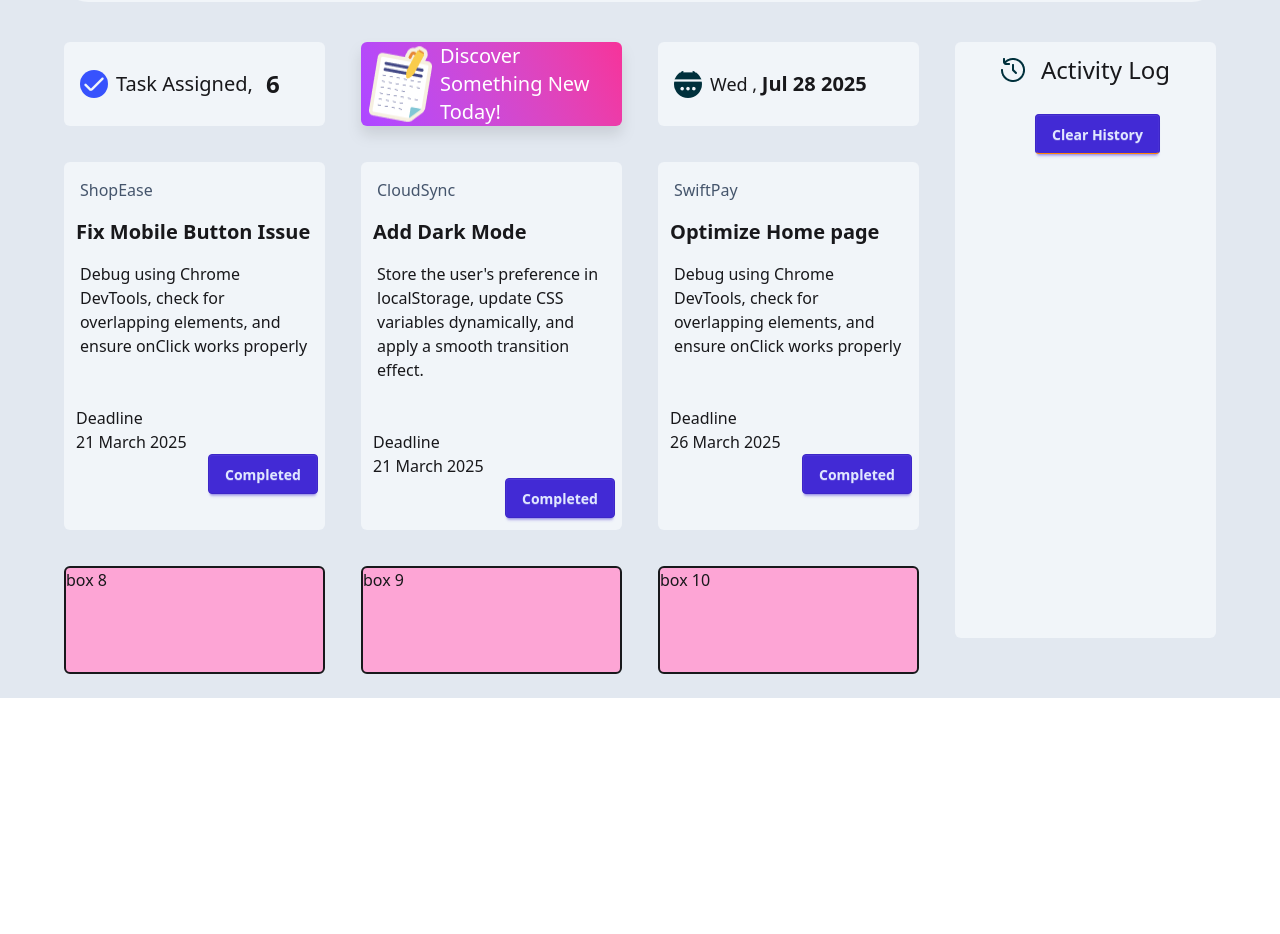
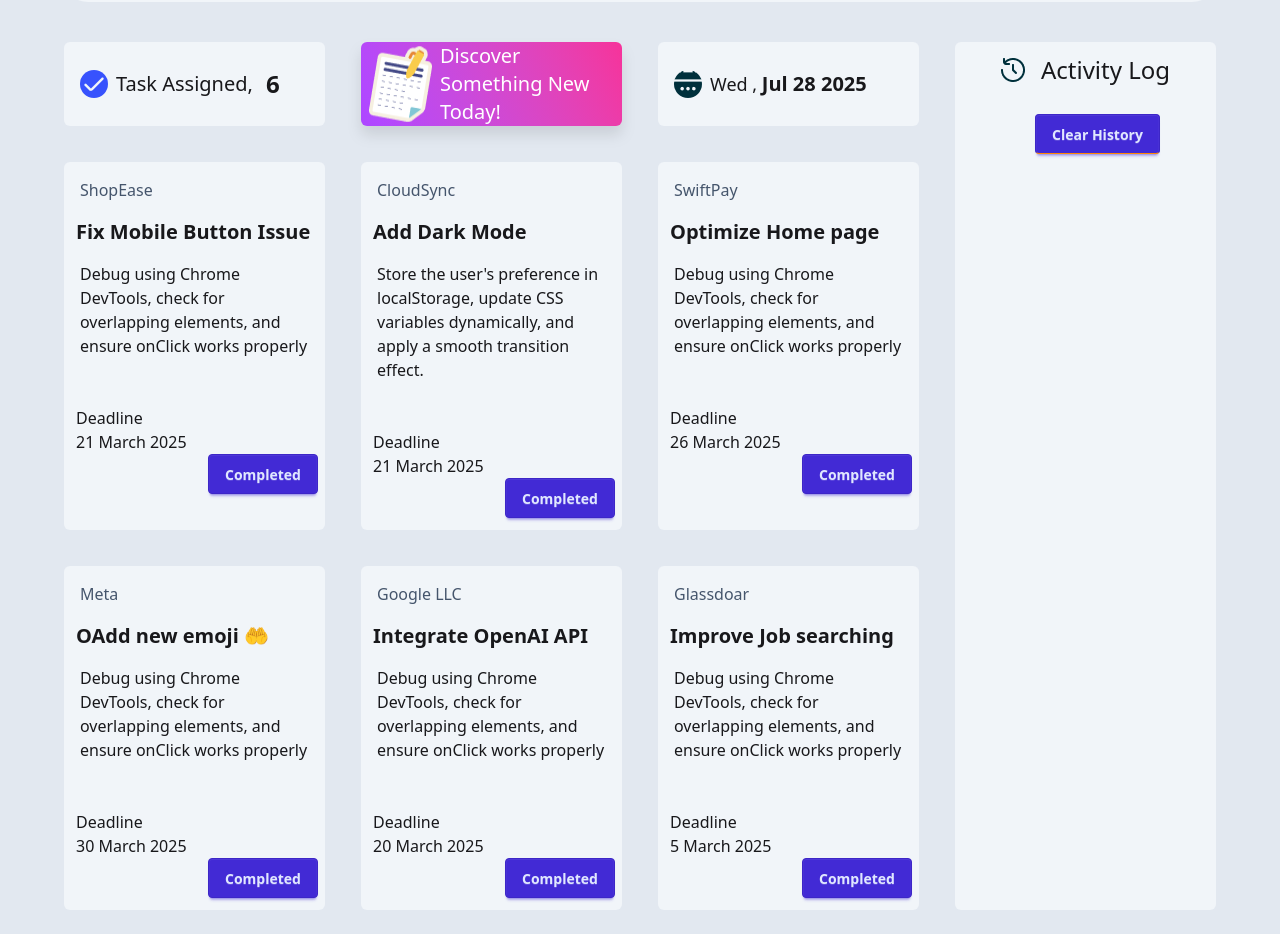
Before and after one commit to Shofi118/assigment-5, a plain HTML site: page index.html in a window 1280 px wide. Shown: the part 142-1076 px from the top of the page. Before the commit the page ends 840 px from the top, so only its background shows below. Drawn offline with nearby package versions, Linux system fonts and the light colour scheme.

Commit message:
added an all section done

```diff
--- a/index.html
+++ b/index.html
@@ -24,7 +24,7 @@
                 <div class="flex gap-8 mr-4">
                     <div class="flex">
                         <img src="images/checkbox.png" alt="">
-                        <h1 class="text-3xl font-bold">23</h1>
+                        <h1 id="add-point" class="text-3xl font-bold">23</h1>
                     </div >
                     <button id="theam"><div><img id="" src="images/theme-btn.png" alt=""></div></button>
                 </div>
@@ -50,7 +50,7 @@
                         <span class="text-xl font-semibold">Jul 28 2025</span> </p>
 
                 </div>
-                <div class="row-span-10 rounded-md bg-slate-100">
+                <div class="row-span-11 rounded-md bg-slate-100">
                     <div class="flex items-center justify-center mt-3 gap-4">
                         <img src="images/activity.png" alt="">
                     <p class="text-2xl">Activity Log</p>
@@ -68,7 +68,7 @@
                     <div class=" flexjustify-around">
                         <p class="ml-3 mt-8">Deadline</p>
                         <h1 class="ml-3">21 March 2025</h1>
-                        <button class="btn btn-primary ml-36 mb-3">Completed</button>
+                        <button id="fast-btn" class="btn btn-primary ml-36 mb-3">Completed</button>
                     </div>
 
                 </div>
@@ -83,7 +83,7 @@
                     <div class=" flexjustify-around">
                         <p class="ml-3 mt-8">Deadline</p>
                         <h1 class="ml-3">21 March 2025</h1>
-                        <button class="btn btn-primary ml-36 mb-3">Completed</button>
+                        <button id="" class="btn btn-primary ml-36 mb-3">Completed</button>
                     </div>
                 </div>
                 <div class="row-span-4 bg-slate-100 rounded-md">
@@ -99,13 +99,50 @@
                         <button class="btn btn-primary ml-36 mb-3">Completed</button>
                     </div>
                 </div>
-                <div class=" row-span-4 bg-pink-300 border border-2 rounded-md">box 8</div>
-                <div class="row-span-4 bg-pink-300 border border-2 rounded-md">box 9</div>
-                <div class="row-span-4 bg-pink-300 border border-2 rounded-md">box 10</div>
+                <div class=" row-span-4 bg-slate-100 rounded-md">
+                    <div class="p-4"><p class="text-slate-600">Meta</p></div>
+                    <p class="ml-3 text-xl font-semibold">OAdd new emoji 🤲  </p>
+                    <div class="p-4">
+                        <p>
+                            Debug using Chrome DevTools, check for overlapping elements, and ensure onClick works properly                        </p>
+                    </div>
+                    <div class=" flexjustify-around">
+                        <p class="ml-3 mt-8">Deadline</p>
+                        <h1 class="ml-3">30 March 2025</h1>
+                        <button class="btn btn-primary ml-36 mb-3">Completed</button>
+                    </div>
+                </div>
+                <div class="row-span-4 bg-slate-100 rounded-md">
+                    <div class="p-4"><p class="text-slate-600">Google LLC</p></div>
+                    <p class="ml-3 text-xl font-semibold">Integrate OpenAI API   </p>
+                    <div class="p-4">
+                        <p>
+                            Debug using Chrome DevTools, check for overlapping elements, and ensure onClick works properly                        </p>
+                    </div>
+                    <div class=" flexjustify-around">
+                        <p class="ml-3 mt-8">Deadline</p>
+                        <h1 class="ml-3">20 March 2025</h1>
+                        <button class="btn btn-primary ml-36 mb-3">Completed</button>
+                    </div>
+                </div>
+                <div class="row-span-4 bg-slate-100 rounded-md">
+                    <div class="p-4"><p class="text-slate-600">Glassdoar</p></div>
+                    <p class="ml-3 text-xl font-semibold">Improve Job searching  </p>
+                    <div class="p-4">
+                        <p>
+                            Debug using Chrome DevTools, check for overlapping elements, and ensure onClick works properly                        </p>
+                    </div>
+                    <div class=" flexjustify-around">
+                        <p class="ml-3 mt-8">Deadline</p>
+                        <h1 class="ml-3">5 March 2025</h1>
+                        <button class="btn btn-primary ml-36 mb-3">Completed</button>
+                    </div>
+                </div>
             </div>
 
         </section>
     </section>
     <script src="js/btn.js"></script>
+    <script src="js/com.js"></script>
 </body>
 </html>
--- /dev/null
+++ b/js/com.js
@@ -0,0 +1,57 @@
+
+document.getElementById('fast-btn').addEventListener('click', function(event){
+    event.preventDefault();
+    const amount=document.getElementById('add-point').value;
+    alert();
+})
+
+// document.getElementById('add-money').addEventListener('click', function(event){
+//     event.preventDefault();
+//     const amount= document.getElementById('amount').value;
+//     const convertadeAmout= parseInt(amount);
+//     const pin= document.getElementById('pin').value;
+//     const convertadePin= parseInt(pin);
+//     const mainAmaunt= document.getElementById('main-amount').innerText;
+
+//     const convertedmainAmaunt= parseFloat(mainAmaunt);
+
+
+
+
+
+
+//     if(amount && pin){
+//         if(convertadePin===1234){
+//             const sum = convertedmainAmaunt + convertadeAmout;
+//             document.getElementById('main-amount').innerText=sum;
+
+//         }
+//         else{
+//             alert('enter valid pin')
+//         }
+
+//     }
+//     else{
+//         alert('enter amount')
+//     }
+
+
+//     })
+
+// document.getElementById('fast-btn').addEventListener('click', function(event){
+//     console.log('hi');
+//     event.preventDefault();
+//     const acountNumber= document.getElementById('acount-number').value;
+
+//    if(acountNumber.length===11){
+//     if(pin==='1234'){
+//         window.location.href='./main.html'
+//     }
+//     else{
+//         alert('pin thik nai');
+//     }
+//    }
+//    else{
+//     alert('need valid acount number')
+// //    }
+// })
```
Also changed, not shown: js/btn.js (line endings or trailing spaces).
